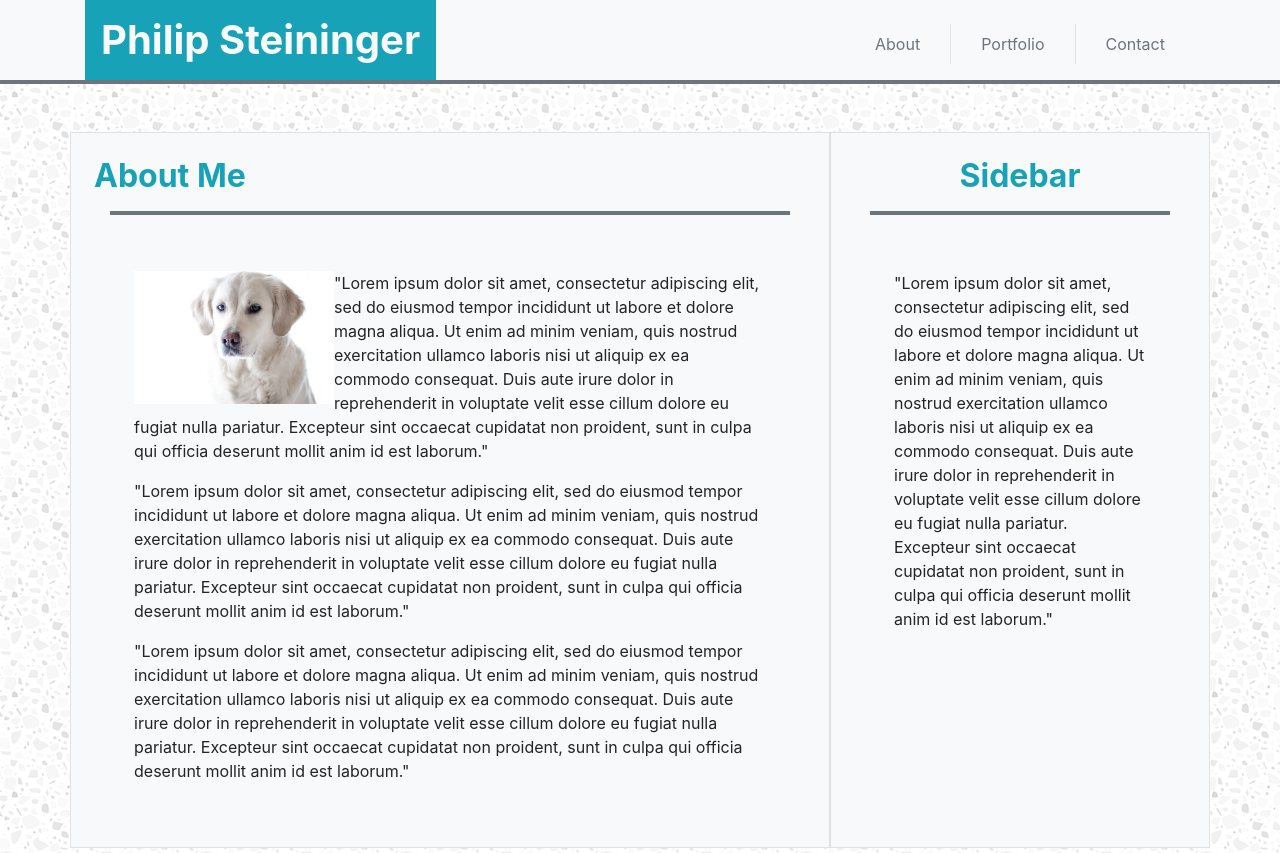
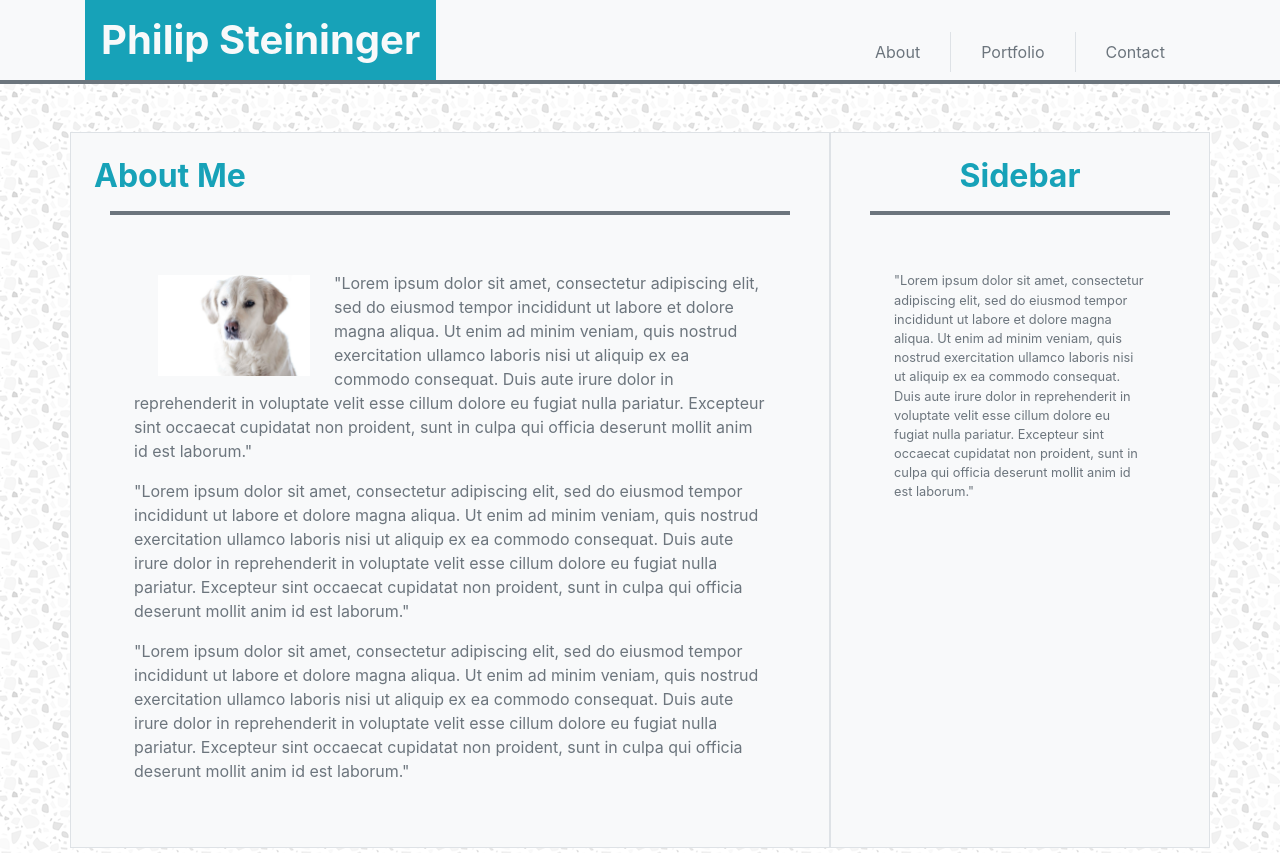
Before and after one commit to pjsteininger/Bootstrap-Portfolio, a plain HTML site: page index.html in a window 1280 px wide. Shown: the top 853 px of the page. Drawn offline with nearby package versions, Linux system fonts and the light colour scheme.

Commit message:
changed text color and size

```diff
--- a/index.html
+++ b/index.html
@@ -21,13 +21,13 @@
                 </div>
                 <div class="col-md-4 pt-4">
                     <ul class="nav nav-fill">
-                        <li class="nav-item ">
+                        <li class="nav-item py-2">
                             <a class="nav-link active border-right text-secondary" href="index.html">About</a>
                         </li>
-                        <li class="nav-item">
+                        <li class="nav-item py-2">
                             <a class="nav-link border-right text-secondary" href="portfolio.html">Portfolio</a>
                         </li>
-                        <li class="nav-item">
+                        <li class="nav-item py-2">
                             <a class="nav-link text-secondary" href="contact.html">Contact</a>
                         </li>
                     </ul>
@@ -49,23 +49,23 @@
                 <div class="row bg-secondary pt-1 mx-4"></div>
                 <div class="row p-5">
                     <div class="col-md-12 pt-2">
-                        <img class=" img-fluid d-inline-block float-left" alt="porfolio picture" src="assets/images/adorable-animal-breed-159541.jpg"
+                        <img class="px-4 py-1 img-fluid d-inline-block float-left" alt="porfolio picture" src="assets/images/adorable-animal-breed-159541.jpg"
                             id="doggoPic">
-                        <p>
+                        <p class="text-secondary">
                             "Lorem ipsum dolor sit amet, consectetur adipiscing elit, sed do eiusmod tempor incididunt ut labore et dolore magna aliqua.
                             Ut enim ad minim veniam, quis nostrud exercitation ullamco laboris nisi ut aliquip ex ea commodo
                             consequat. Duis aute irure dolor in reprehenderit in voluptate velit esse cillum dolore eu fugiat
                             nulla pariatur. Excepteur sint occaecat cupidatat non proident, sunt in culpa qui officia deserunt
                             mollit anim id est laborum."
                         </p>
-                        <p>
+                        <p class="text-secondary">
                             "Lorem ipsum dolor sit amet, consectetur adipiscing elit, sed do eiusmod tempor incididunt ut labore et dolore magna aliqua.
                             Ut enim ad minim veniam, quis nostrud exercitation ullamco laboris nisi ut aliquip ex ea commodo
                             consequat. Duis aute irure dolor in reprehenderit in voluptate velit esse cillum dolore eu fugiat
                             nulla pariatur. Excepteur sint occaecat cupidatat non proident, sunt in culpa qui officia deserunt
                             mollit anim id est laborum."
                         </p>
-                        <p>
+                        <p class="text-secondary">
                             "Lorem ipsum dolor sit amet, consectetur adipiscing elit, sed do eiusmod tempor incididunt ut labore et dolore magna aliqua.
                             Ut enim ad minim veniam, quis nostrud exercitation ullamco laboris nisi ut aliquip ex ea commodo
                             consequat. Duis aute irure dolor in reprehenderit in voluptate velit esse cillum dolore eu fugiat
@@ -84,7 +84,7 @@
                 <div class="row bg-secondary pt-1 mx-4"></div>
                 <div class="row p-5">
                     <div class="col-md-12 pt-2">
-                        <p>
+                        <p class="small text-secondary">
                             "Lorem ipsum dolor sit amet, consectetur adipiscing elit, sed do eiusmod tempor incididunt ut labore et dolore magna aliqua.
                             Ut enim ad minim veniam, quis nostrud exercitation ullamco laboris nisi ut aliquip ex ea commodo
                             consequat. Duis aute irure dolor in reprehenderit in voluptate velit esse cillum dolore eu fugiat
```
